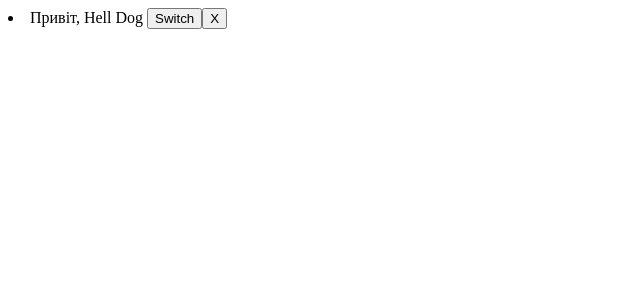
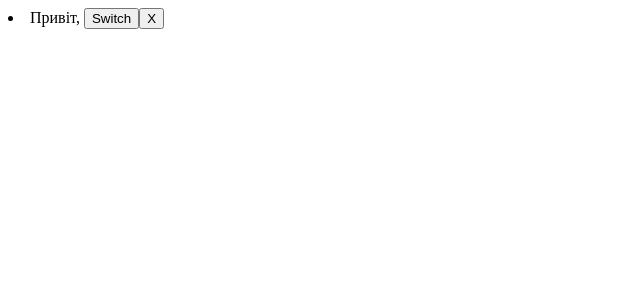
Before and after one commit to freshcodeAlice/fm-2023-react-welcome, a React (Create React App) app: page / in a window 1280 px wide. Shown: the top 300 px of the page, without its empty margins (0-640 px from the left). Built offline with nearby package versions, Linux system fonts and the light colour scheme.

Commit message:
defaultProps

```diff
--- a/src/components/Aloha/index.js
+++ b/src/components/Aloha/index.js
@@ -36,6 +36,17 @@ class Aloha extends Component {
     }
 }
 
+Aloha.defaultProps = {
+    deleteCallback: () => {
+        console.log('delete callback is absent today')
+    },
+    user: {
+        firstName: 'Anonym',
+        lastName: 'Anonymus',
+        id: 0
+    }
+}
+
 
 Aloha.propTypes = {
     user: PropTypes.shape({
--- a/src/components/App.js
+++ b/src/components/App.js
@@ -22,11 +22,7 @@ class App extends Component {
     const {isRendering} = this.state;
     return (
     // <ToDoList />
-    <Aloha user={{
-        firstName: 'Hell',
-        lastName: 'Dog',
-        id: 3
-    }}/>
+    <Aloha user={{}}/>
     );
   }
 }
```
